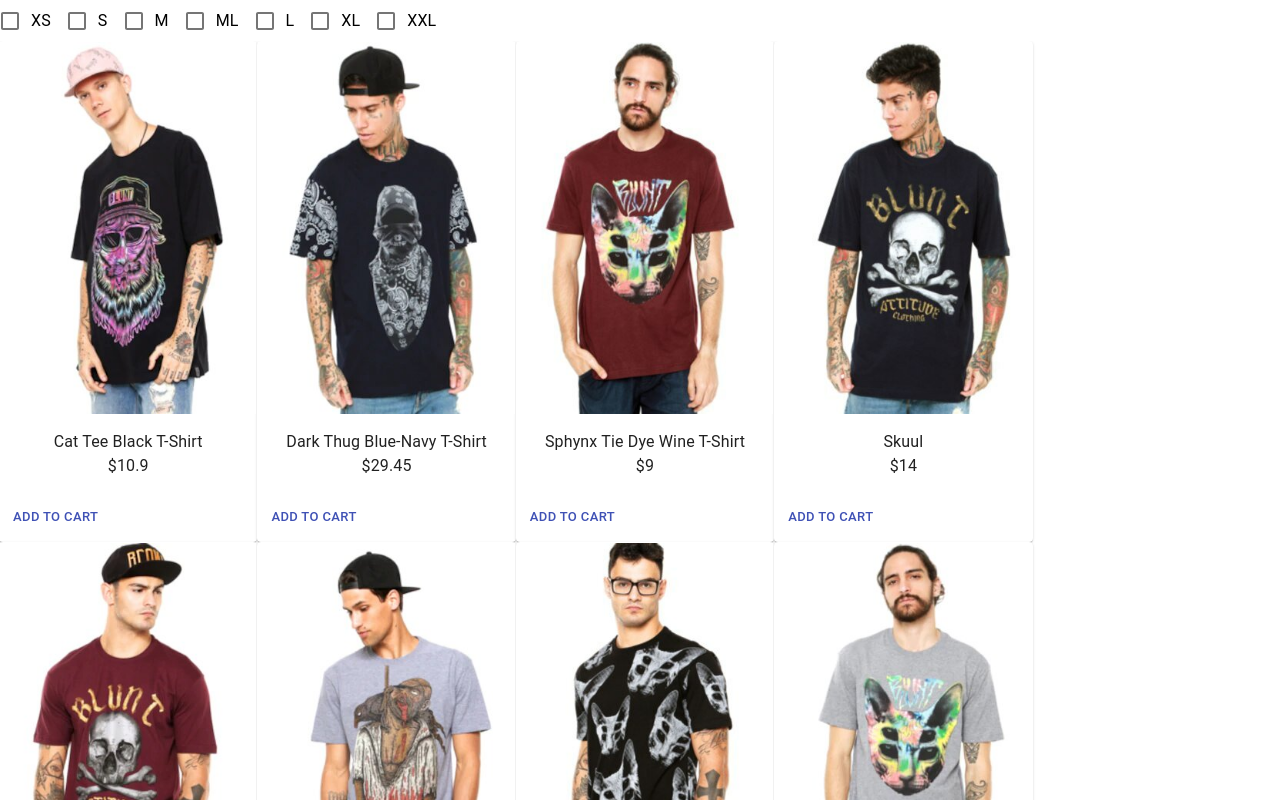
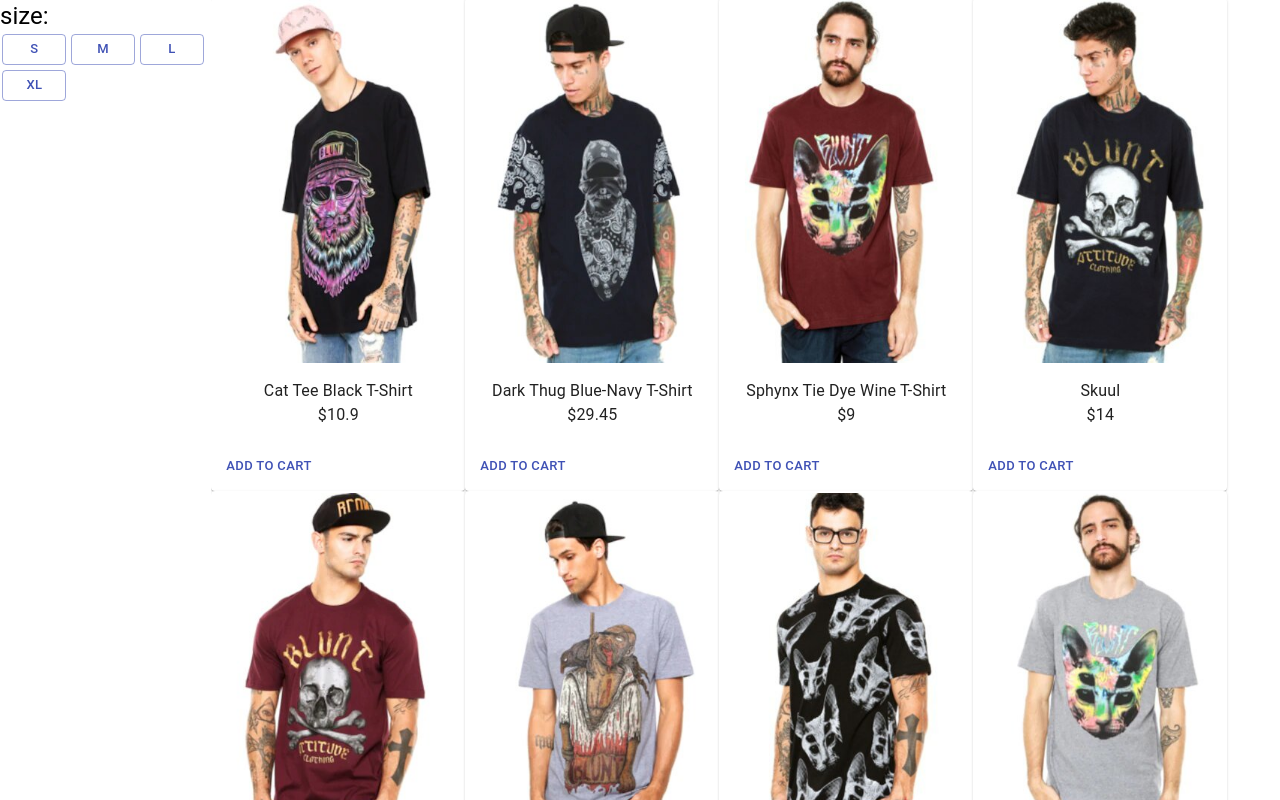
Before and after one commit to Waddddd/shopping-cart, a React (Create React App) app: page / in a window 1280 px wide. Shown: the top 800 px of the page. Built offline with nearby package versions, Linux system fonts and the light colour scheme.

Commit message:
styled static catalog page with images(modification)

```diff
--- a/src/App.js
+++ b/src/App.js
@@ -1,4 +1,5 @@
 import React, { useEffect, useState } from 'react';
+import Grid from '@material-ui/core/Grid';
 import GridList from '@material-ui/core/GridList';
 import Card from '@material-ui/core/Card';
 import CardActionArea from '@material-ui/core/CardActionArea';
@@ -7,118 +8,20 @@
 import CardActions from '@material-ui/core/CardActions';
 import Button from '@material-ui/core/Button';
 import Typography from '@material-ui/core/Typography';
-import Checkbox from '@material-ui/core/Checkbox';
-import FormControlLabel from '@material-ui/core/FormControlLabel';
+import { makeStyles } from '@material-ui/core/styles';
 
-const App = () => {
-  const [data, setData] = useState({});
-  const products = Object.values(data);
-  useEffect(() => {
-    const fetchProducts = async () => {
-      const response = await fetch('./data/products.json');
-      const json = await response.json();
-      setData(json);
-    };
-    fetchProducts();
-  }, []);
+const useStyles = makeStyles(theme => ({
+  button: {
+    margin: theme.spacing(0.3),
+  },
+}));
 
+const ProductList =({products}) => {
+  return(
 
-    const [state, setState] = React.useState({
-      checked1: false,
-      checked2: false,
-      checked3: false,
-      checked4: false,
-      checked5: false,
-      checked6: false,
-      checked7: false,
-    });
-
-  const handleChange = name => event => {
-      setState({ ...state, [name]: event.target.checked });
-    };
-
-  return (
-      <div>
-        <FormControlLabel
-        control={
-          <Checkbox
-            checked={state.checked1}
-            onChange={handleChange('checked1')}
-            value="checked1"
-            color="primary"
-          />
-        }
-        label="XS"
-      />
-       <FormControlLabel
-        control={
-          <Checkbox
-            checked={state.checked2}
-            onChange={handleChange('checked2')}
-            value="checked2"
-            color="primary"
-          />
-        }
-        label="S"
-      />
-       <FormControlLabel
-        control={
-          <Checkbox
-            checked={state.checked3}
-            onChange={handleChange('checked3')}
-            value="checked3"
-            color="primary"
-          />
-        }
-        label="M"
-      />
-       <FormControlLabel
-        control={
-          <Checkbox
-            checked={state.checked4}
-            onChange={handleChange('checked4')}
-            value="checked4"
-            color="primary"
-          />
-        }
-        label="ML"
-      />
-       <FormControlLabel
-        control={
-          <Checkbox
-            checked={state.checked5}
-            onChange={handleChange('checked5')}
-            value="checked5"
-            color="primary"
-          />
-        }
-        label="L"
-      />
-       <FormControlLabel
-        control={
-          <Checkbox
-            checked={state.checked6}
-            onChange={handleChange('checked6')}
-            value="checked6"
-            color="primary"
-          />
-        }
-        label="XL"
-      />
-       <FormControlLabel
-        control={
-          <Checkbox
-            checked={state.checked7}
-            onChange={handleChange('checked7')}
-            value="checked7"
-            color="primary"
-          />
-        }
-        label="XXL"
-      />
-      <GridList cellHeight={"auto"} cols={5} spacing={2}>
+  <GridList cellHeight={"auto"} cols={4}>
       {products.map(product =>
-      <Card key={product.sku} style={{maxWidth:400}}>
+      <Card key={product.sku} style={{maxWidth:250}}>
       <CardActionArea>
         <CardMedia
           component="img"
@@ -140,8 +43,58 @@
       </CardActionArea>
     </Card>
     )}
-      </GridList>
-      </div>
+  </GridList>
+
+  );
+};
+
+const SizeBar = ({classes}) =>{
+  return(
+  <React.Fragment>
+  <Typography align="left" variant="h5" >
+  size:
+  </Typography>
+  <Button size="small" variant="outlined" color="primary" className={classes.button}>
+    S
+  </Button>
+  <Button size="small" variant="outlined" color="primary" className={classes.button}>
+    M
+  </Button>
+  <Button size="small" variant="outlined" color="primary" className={classes.button}>
+    L
+  </Button>
+  <Button size="small" variant="outlined" color="primary" className={classes.button}>
+    XL
+  </Button>
+  </React.Fragment>
+  );
+};
+
+const App = () => {
+  const [data, setData] = useState({});
+  const products = Object.values(data);
+  useEffect(() => {
+    const fetchProducts = async () => {
+      const response = await fetch('./data/products.json');
+      const json = await response.json();
+      setData(json);
+    };
+    fetchProducts();
+  }, []);
+
+  const classes = useStyles();
+
+  return (
+  <React.Fragment>
+    <Grid container>
+      <Grid item xs={2}>
+        <SizeBar classes={classes}/>
+      </Grid>
+      <Grid item xs={10}>
+        <ProductList products={products} />
+      </Grid>
+    </Grid>
+  </React.Fragment>
   );
 };
 
```
